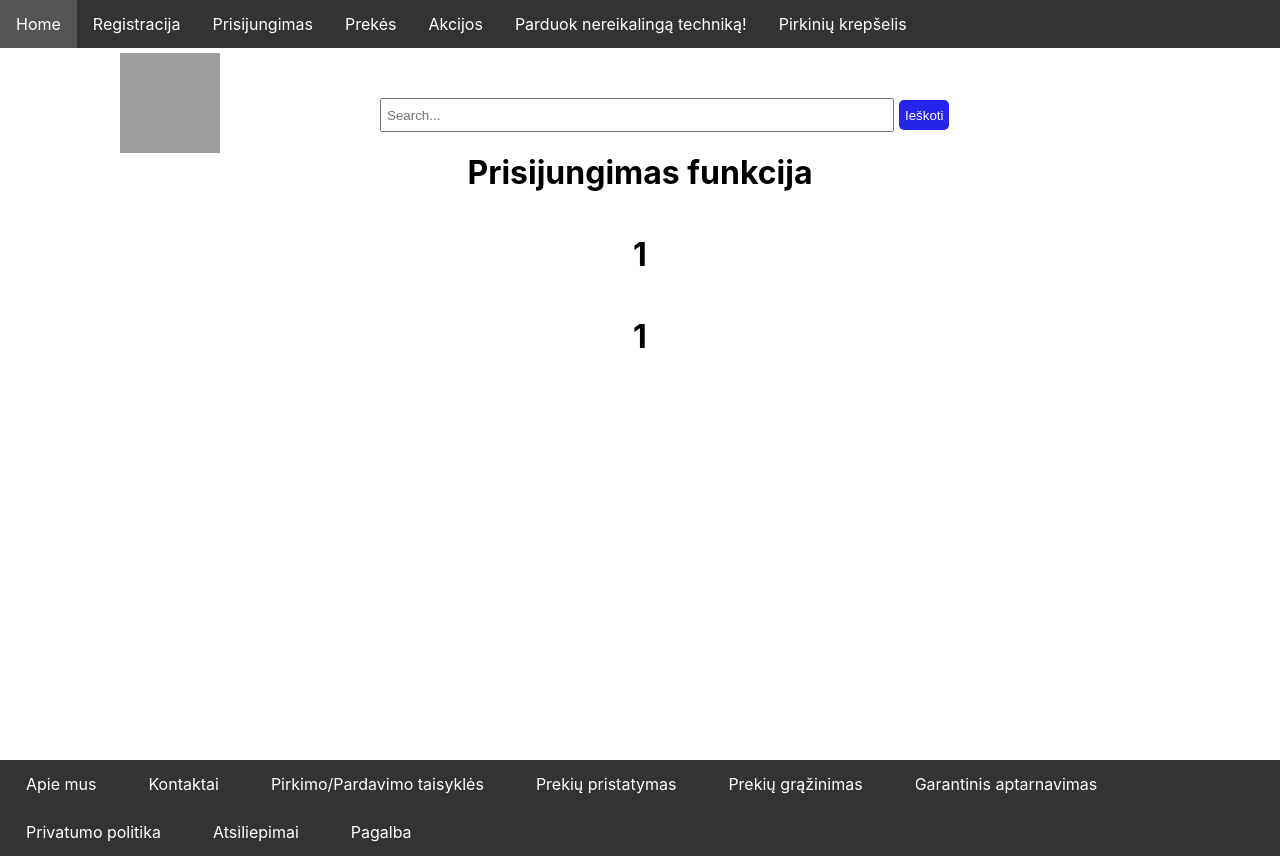
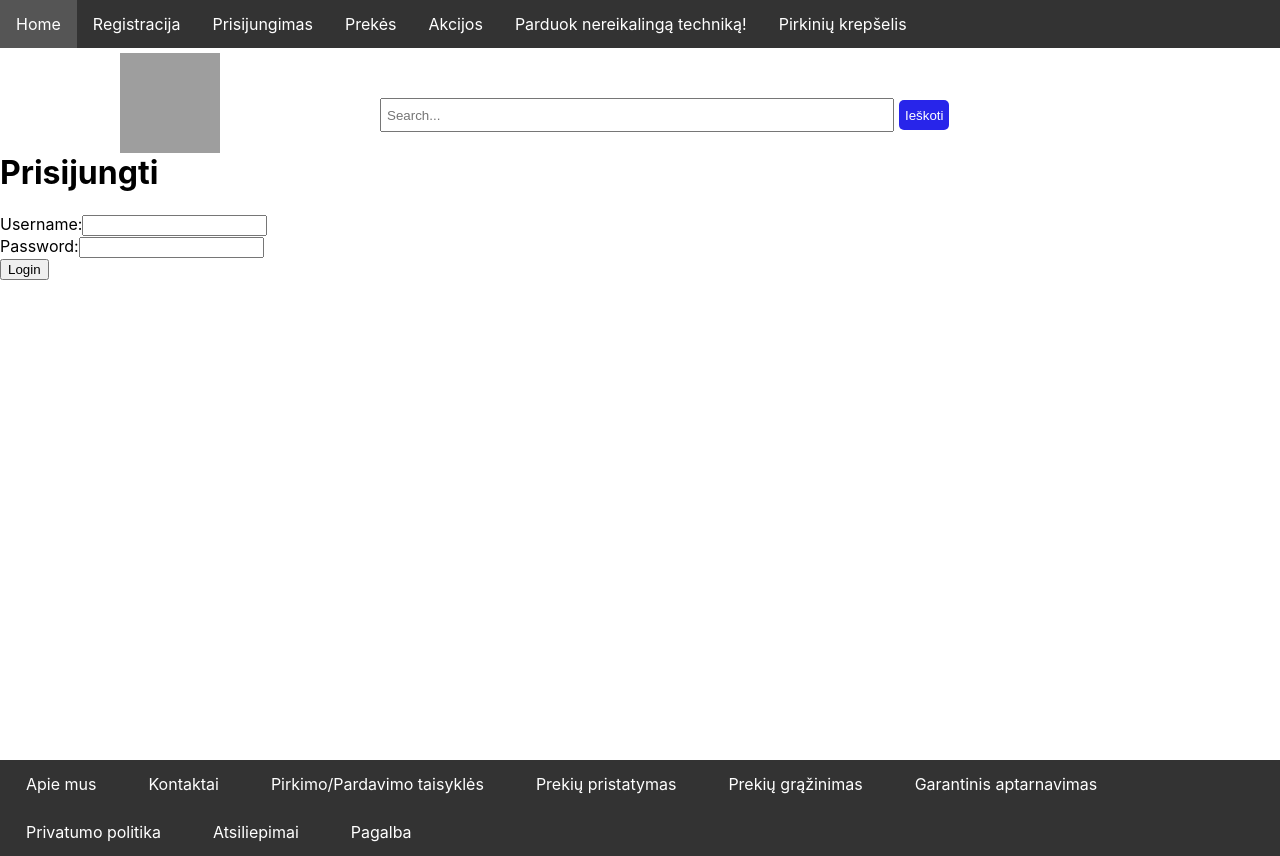
Before and after one commit to eimantass/OnlineShop, a React (Create React App) app in the folder online-shop-react/: page /prisijungti in a window 1280 px wide. Built offline with nearby package versions, Linux system fonts and the light colour scheme; grey boxes are pictures that could not be loaded.

Commit message:
add cart

```diff
--- /dev/null
+++ b/online-shop-react/src/layout/Cart.js
@@ -0,0 +1,29 @@
+import React from 'react';
+
+function CartView(props) {
+  const { cart, removeFromCart } = props;
+
+  if (!cart) {
+    return <div>Cart is empty</div>;
+  }
+
+  const totalPrice = cart.reduce((total, item) => total + item.product.price * item.quantity, 0);
+
+  return (
+    <div>
+      <h2>Cart</h2>
+      <div>Number of items: {cart.length}</div>
+      <div>Total price: {totalPrice}</div>
+      <ul>
+        {cart.map((item, index) => (
+          <li key={index}>
+            {item.product.name} - {item.product.price} x {item.quantity}{' '}
+            <button onClick={() => removeFromCart(index)}>Remove from cart</button>
+          </li>
+        ))}
+      </ul>
+    </div>
+  );
+}
+
+export default CartView;
--- /dev/null
+++ b/online-shop-react/src/layout/LoginForm.js
@@ -0,0 +1,50 @@
+import React, { useState } from "react";
+import axios from "axios";
+
+function LoginForm() {
+  const [username, setUsername] = useState("");
+  const [password, setPassword] = useState("");
+
+  const handleFormSubmit = async (event) => {
+    event.preventDefault();
+    try {
+      const response = await axios.post(
+        "http://localhost:8080/login",
+        {
+          username: username,
+          password: password,
+        },
+        { withCredentials: true }
+      );
+      console.log("Logged in successfully", response);
+    } catch (error) {
+      console.error("Error logging in", error);
+    }
+  };
+
+  return (
+    <form onSubmit={handleFormSubmit}>
+      <div>
+        <label htmlFor="username">Username:</label>
+        <input
+          type="text"
+          id="username"
+          value={username}
+          onChange={(event) => setUsername(event.target.value)}
+        />
+      </div>
+      <div>
+        <label htmlFor="password">Password:</label>
+        <input
+          type="password"
+          id="password"
+          value={password}
+          onChange={(event) => setPassword(event.target.value)}
+        />
+      </div>
+      <button type="submit">Login</button>
+    </form>
+  );
+}
+
+export default LoginForm;
--- a/online-shop-react/src/layout/ProductList.js
+++ b/online-shop-react/src/layout/ProductList.js
@@ -10,6 +10,10 @@ function ProductList() {
       .catch(error => console.error(error));
   }, []);
 
+  const handleAddToCart = (product) => {
+    console.log(`Added ${product.name} to cart!`); // Replace with actual add-to-cart functionality
+  }
+
   return (
     <div>
       <table>
@@ -20,6 +24,7 @@ function ProductList() {
             <th>Category</th>
             <th>Price</th>
             <th>Description</th>
+            <th>Action</th>
           </tr>
         </thead>
         <tbody>
@@ -30,6 +35,9 @@ function ProductList() {
               <td>{product.category}</td>
               <td>{product.price}</td>
               <td>{product.description}</td>
+              <td>
+                <button onClick={() => handleAddToCart(product)}>Add to Cart</button>
+              </td>
             </tr>
           ))}
         </tbody>
--- a/online-shop-react/src/pages/Krepselis.js
+++ b/online-shop-react/src/pages/Krepselis.js
@@ -3,6 +3,7 @@ import SeachAndLogo from "../layout/searchandlogo";
 import FooterMenu from "../layout/FooterMenu";
 
 import '../css/App.css'
+import CartView from "../layout/Cart";
 
 export function Krepselis() {
     return (
@@ -10,6 +11,7 @@ export function Krepselis() {
         <TopMenu/>
         <SeachAndLogo/>
         <h1 style={{textAlign: "center"}}>Krepselis page</h1>
+        <CartView/>
         {/* rest of your contact page content */}
         <FooterMenu/>
       </div>
--- a/online-shop-react/src/pages/Prisijungimas.js
+++ b/online-shop-react/src/pages/Prisijungimas.js
@@ -2,21 +2,17 @@ import TopMenu from "../layout/TopMenu";
 import SeachAndLogo from "../layout/searchandlogo";
 import FooterMenu from "../layout/FooterMenu";
 
-
 import '../css/App.css'
+import LoginForm from "../layout/LoginForm";
 
 export function Prisijungimas() {
     return (
       <div className="FooterPlacer">
         <TopMenu/>
         <SeachAndLogo/>
-        <h1 style={{textAlign: "center"}}>Prisijungimas funkcija</h1>
-        <h1 style={{textAlign: "center"}}> 1</h1>
-        <h1 style={{textAlign: "center"}}> 1 </h1>
-        {/* rest of your contact page content */}
+        <h1>Prisijungti</h1>
+        <LoginForm/>
         <FooterMenu/>
-
-
       </div>
     );
 
```
Also changed, not shown: 1 other file (tests, documents, lock files or other folders).
